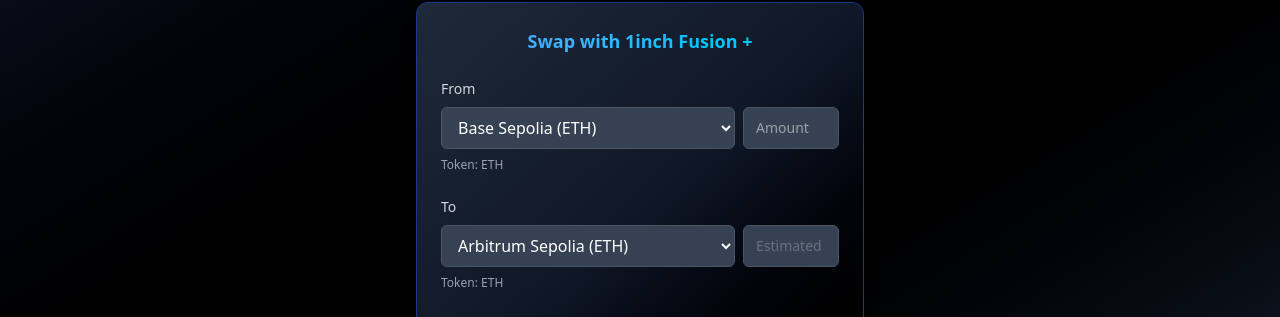
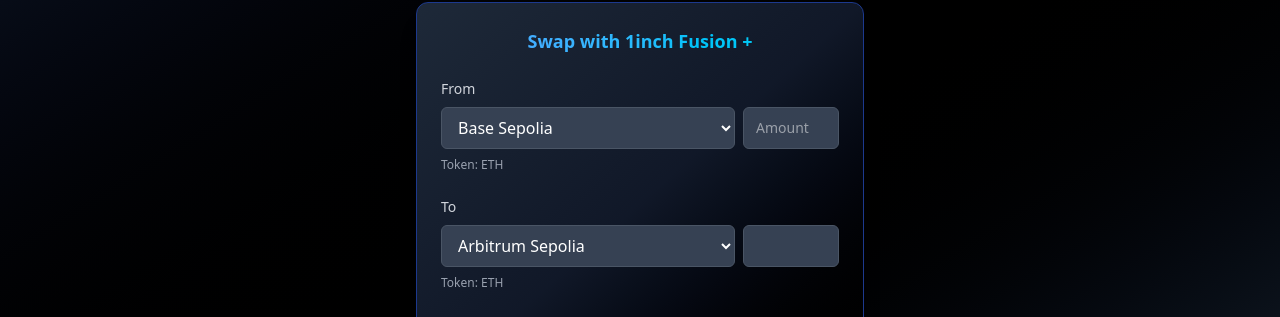
Before and after one commit to taijusanagi/2025-unite, a Next.js app in the folder app/: page / in a window 1280 px wide. Both pictures are taken after a click on the button "Start". Shown: the part 203-520 px from the top of the page. Built offline with nearby package versions, Linux system fonts and the light colour scheme; what wagmi would draw is missing.

Commit message:
added amount

```diff
--- a/app/src/app/page.tsx
+++ b/app/src/app/page.tsx
@@ -17,6 +17,8 @@
 
   const [fromChain, setFromChain] = useState(chains[0]);
   const [toChain, setToChain] = useState(chains[1]);
+
+  const [amount, setAmount] = useState("");
 
   return (
     <div className="min-h-screen bg-gradient-to-br from-gray-900 via-black to-gray-800 text-white flex flex-col">
@@ -110,13 +112,15 @@
                 >
                   {chains.map((chain) => (
                     <option key={chain.chainId} value={chain.chainId}>
-                      {chain.name} ({chain.symbol})
+                      {chain.name}
                     </option>
                   ))}
                 </select>
                 <input
                   type="number"
                   placeholder="Amount"
+                  value={amount}
+                  onChange={(e) => setAmount(e.target.value)}
                   className="w-24 px-3 py-2 rounded-md bg-gray-700 text-white border border-gray-600 focus:ring-2 focus:ring-blue-500 text-sm"
                 />
               </div>
@@ -140,14 +144,14 @@
                 >
                   {chains.map((chain) => (
                     <option key={chain.chainId} value={chain.chainId}>
-                      {chain.name} ({chain.symbol})
+                      {chain.name}
                     </option>
                   ))}
                 </select>
                 <input
                   type="text"
                   disabled
-                  placeholder="Estimated"
+                  value={amount}
                   className="w-24 px-3 py-2 rounded-md bg-gray-700 text-gray-400 border border-gray-600 text-sm cursor-not-allowed"
                 />
               </div>
```
